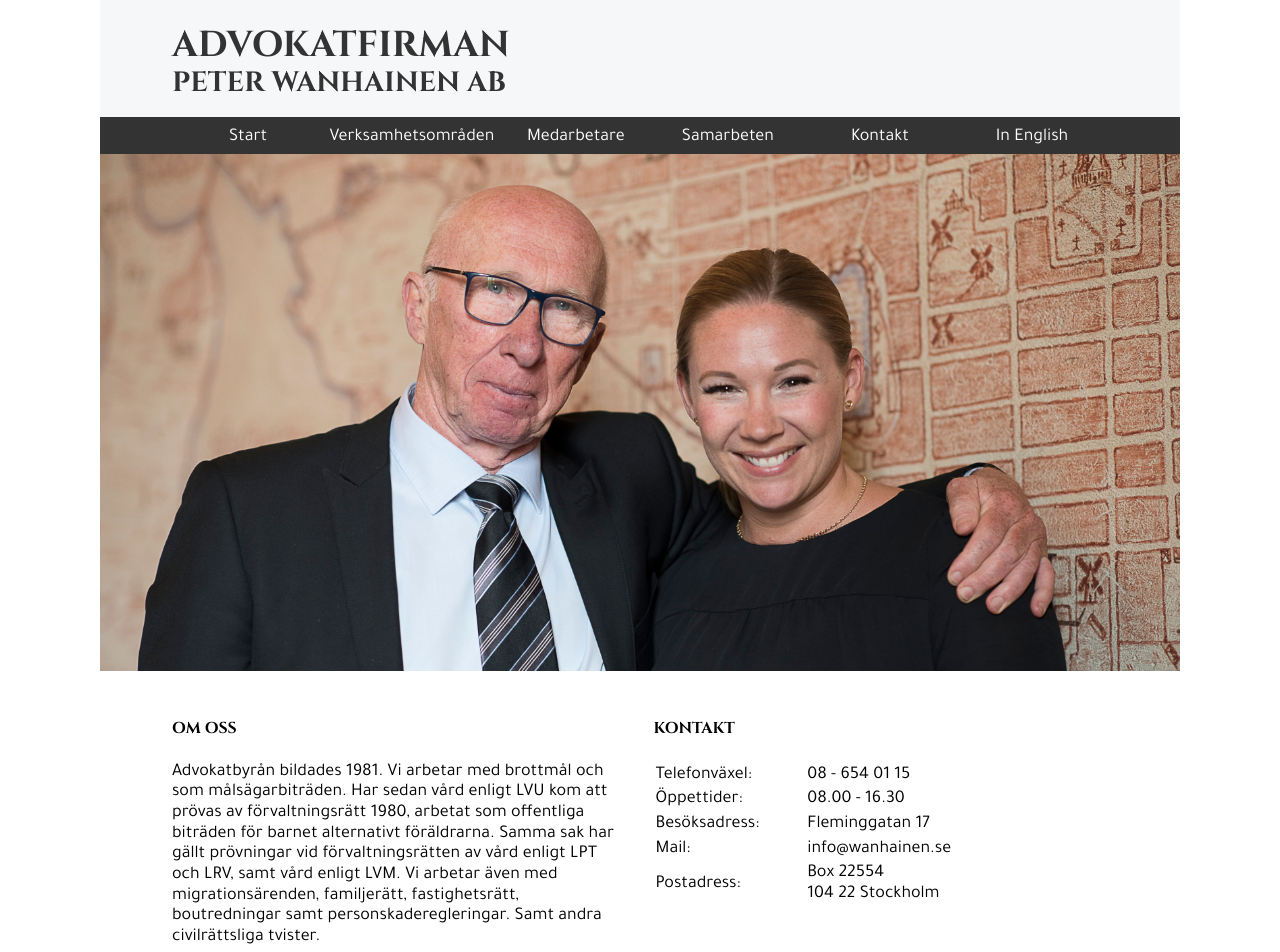
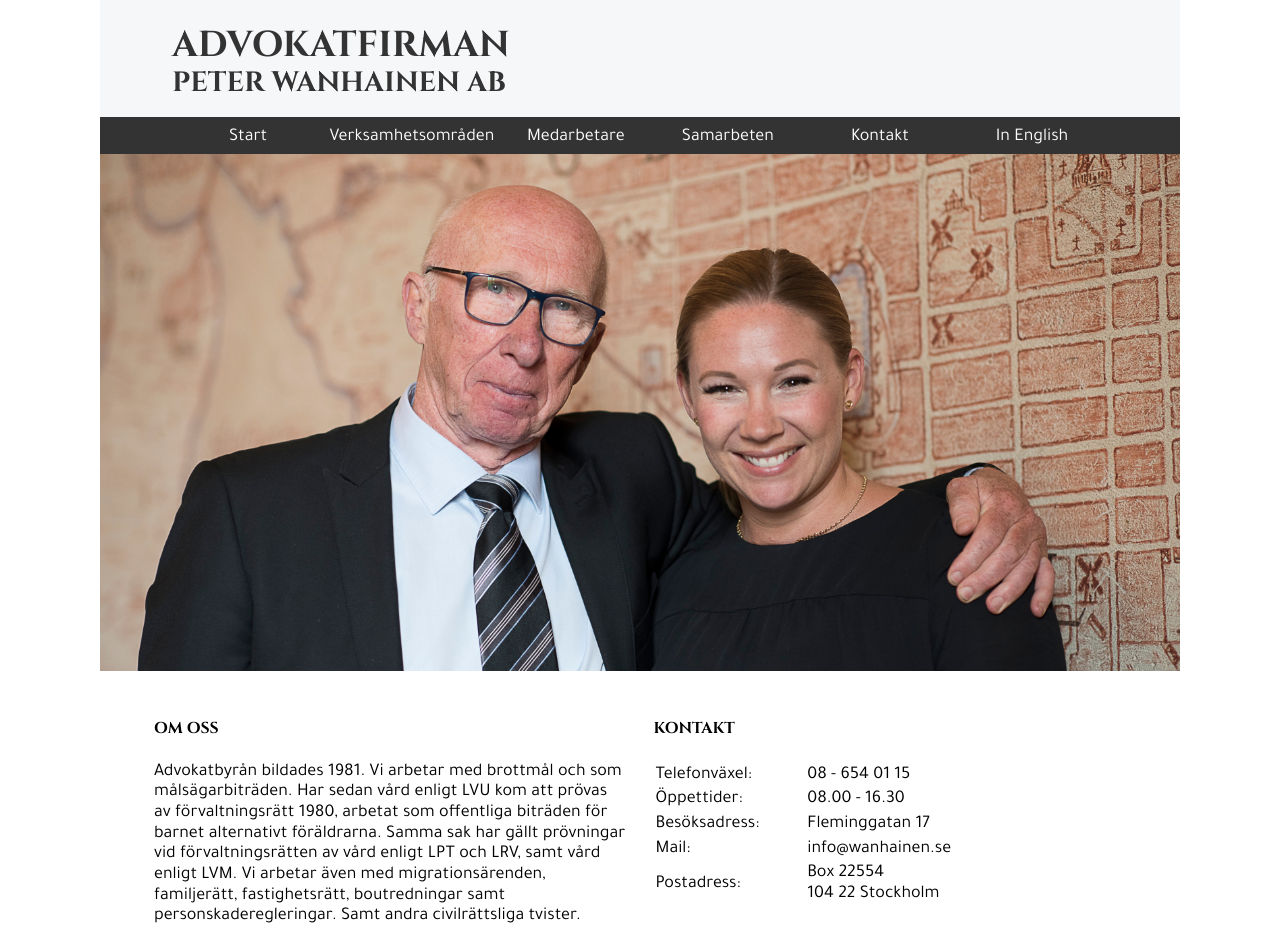
Before and after one commit to Henkenator/wanhainen2, an Angular app: page / in a window 1280 px wide. Shown: the top 952 px of the page. Built offline with nearby package versions, Linux system fonts and the light colour scheme.

Commit message:
changed padding

```diff
--- a/src/styles.css
+++ b/src/styles.css
@@ -152,7 +152,7 @@ main {
 
 @media (min-width: 50em) {
   main {
-    padding: 1em 4em;
+    padding: 1em 3em;
   }
 }
 
```
